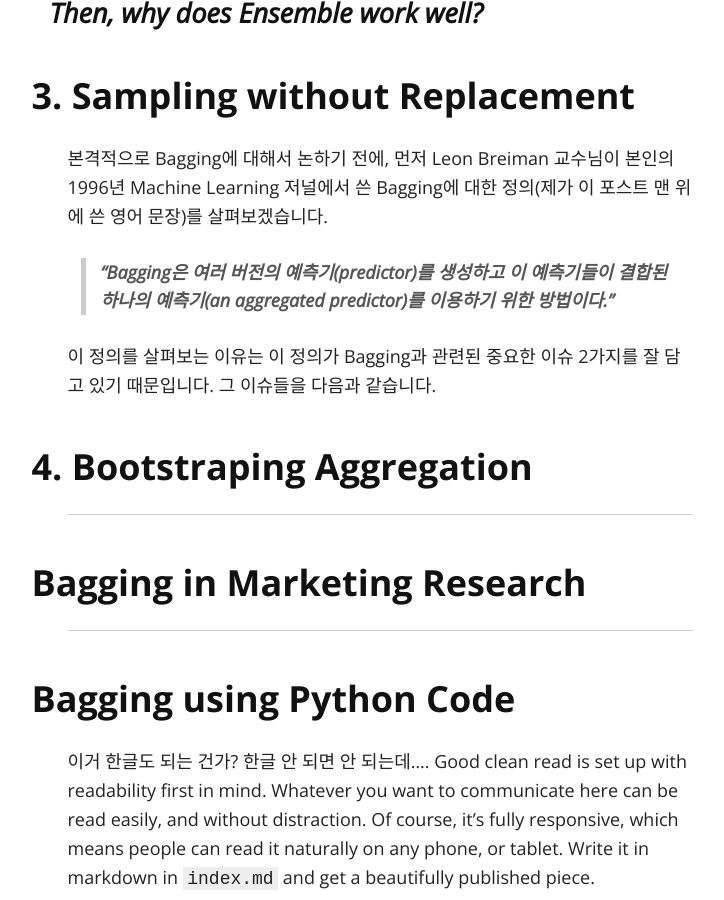
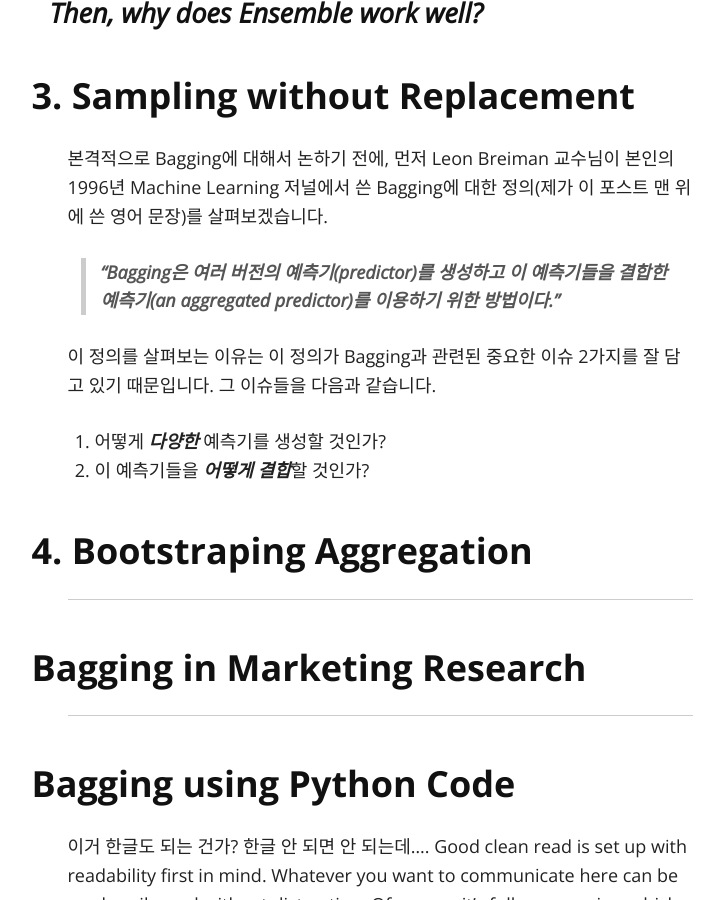
Before and after one commit to seokchaeyoon/seokchaeyoon.github.io, a Jekyll site: the page built from index.md, in a window 1280 px wide and 900 px high, scrolled down 3529 px. Shown: the whole window, without its empty margins (260-984 px from the left). Built offline with Jekyll 4.4.1, drawn with Linux system fonts in a browser that asks for light colours; nearby versions of some CDN libraries; our own code applies the rules of GitHub Pages for plain Markdown files.

Commit message:
Update index.md

```diff
--- a/index.md
+++ b/index.md
@@ -52,9 +52,14 @@ Ensemble 학습은 이 명제와 매우 비슷한 intuition을 가지고 있습
 
 본격적으로 Bagging에 대해서 논하기 전에, 먼저 Leon Breiman 교수님이 본인의 1996년 Machine Learning 저널에서 쓴 Bagging에 대한 정의(제가 이 포스트 맨 위에 쓴 영어 문장)를 살펴보겠습니다.
 
-> ***"Bagging은 여러 버전의 예측기(predictor)를 생성하고 이 예측기들이 결합된 하나의 예측기(an aggregated predictor)를 이용하기 위한 방법이다."***
+> ***"Bagging은 여러 버전의 예측기(predictor)를 생성하고 이 예측기들을 결합한 예측기(an aggregated predictor)를 이용하기 위한 방법이다."***
 
 이 정의를 살펴보는 이유는 이 정의가 Bagging과 관련된 중요한 이슈 2가지를 잘 담고 있기 때문입니다. 그 이슈들을 다음과 같습니다.
+
+1. 어떻게 ***다양한*** 예측기를 생성할 것인가?
+1. 이 예측기들을 ***어떻게 결합***할 것인가?
+
+
 
 
 
```
